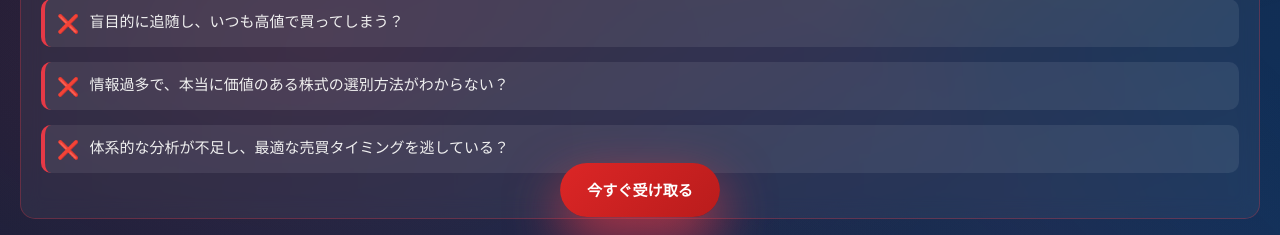
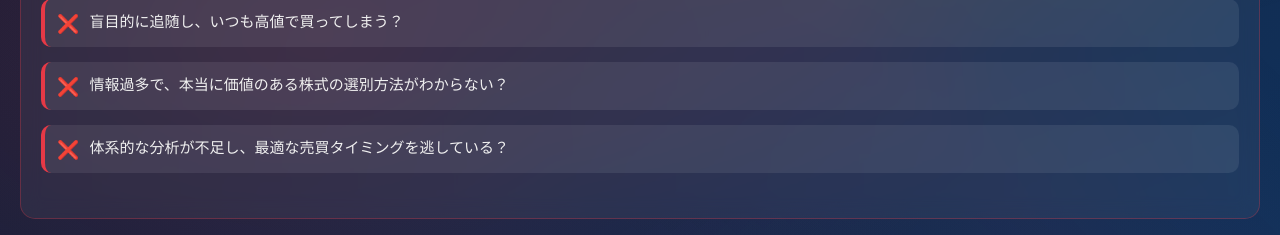
Before and after one commit to CHENMOUAD/qwn620ty.shop, a plain HTML site: page b.html in a window 1280 px wide. Shown: the part 565-800 px from the top of the page. Drawn offline with Linux system fonts and the light colour scheme.

Commit message:
Update b.html

```diff
--- a/b.html
+++ b/b.html
@@ -157,10 +157,7 @@ function gtag_report_conversion(url) {
             </div>
         </section>
 
-        <!-- Floating Action Button -->
-        <button class="floating-persistent-membership-acquisition-action-button" onclick="ada()">
-             今すぐ受け取る
-        </button>
+
     </div>
 
     <script>
```
